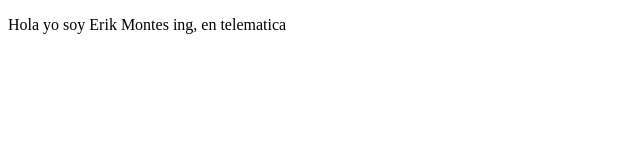
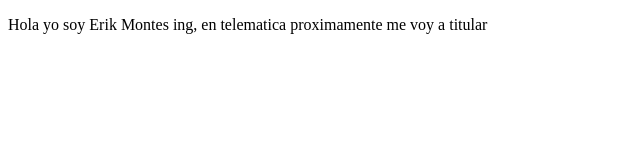
Before and after one commit to Tizzonante/ProyectoDemoCursoPrework, a plain HTML site: page index.html in a window 1280 px wide. Shown: the whole page, without its empty margins (0-640 px from the left). Drawn offline with Linux system fonts and the light colour scheme.

Commit message:
Cambios titulacion

```diff
--- a/index.html
+++ b/index.html
@@ -7,6 +7,8 @@
     <title>Hola Rey jajjXXXXXXXXXXXXXXXXa</title>
   </head>
   <body>
-    <p>Hola yo soy Erik Montes ing, en telematica</p>
+    <p>
+      Hola yo soy Erik Montes ing, en telematica proximamente me voy a titular
+    </p>
   </body>
 </html>
```
